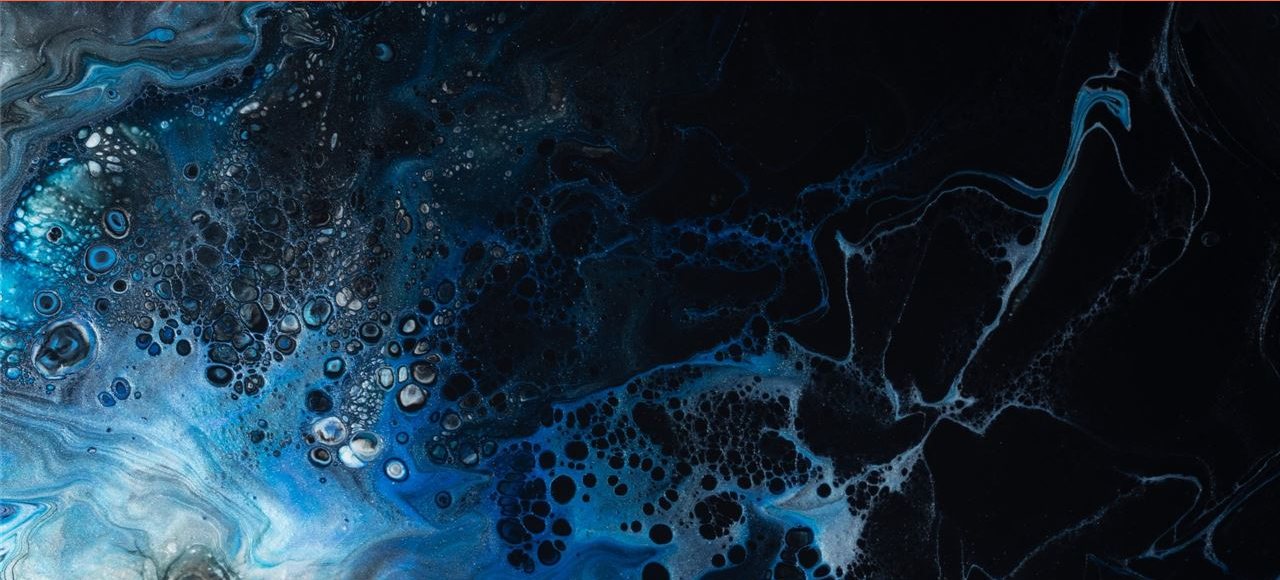
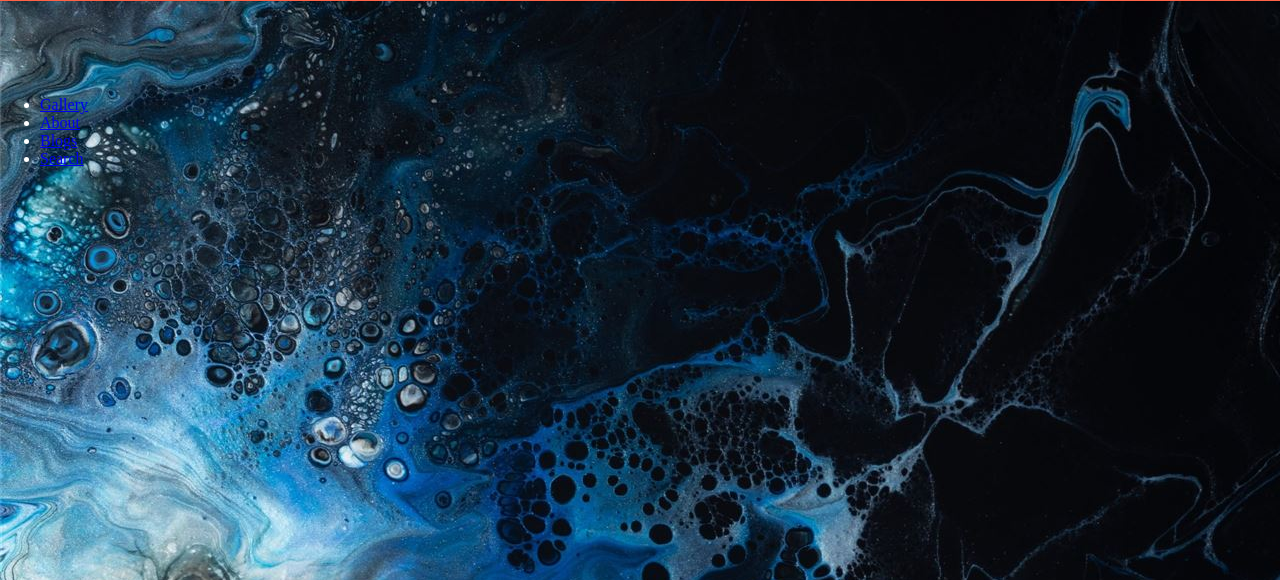
Before and after one commit to adonis-dev17/css-test, a plain HTML site: page index.html in a window 1280 px wide. Shown: the part 220-800 px from the top of the page. Drawn offline with Linux system fonts and the light colour scheme; a web font is replaced by a local one.

Commit message:
Add style to menu.

```diff
--- a/index.html
+++ b/index.html
@@ -23,11 +23,11 @@
         <h2>by Dianes Medrocillo</h2>
     </div>
 
-    <div>
+    <div class="bg-main">
         <img src="img/abstract1.jpg" alt="">
     </div>
 
-    <ul>
+    <ul class="nav-main">
         <li><a href="#">Gallery</a></li>
         <li><a href="#">About</a></li>
         <li><a href="#">Blogs</a></li>
--- a/style.css
+++ b/style.css
@@ -35,3 +35,13 @@ div.artist{
     background-color: black;
     color: white;
 }
+div.bg-main{
+    position: relative;
+}
+.nav-main{
+    position: absolute;
+    top: 300px;
+}
+.nav-main li{
+    color: white;
+}
```
